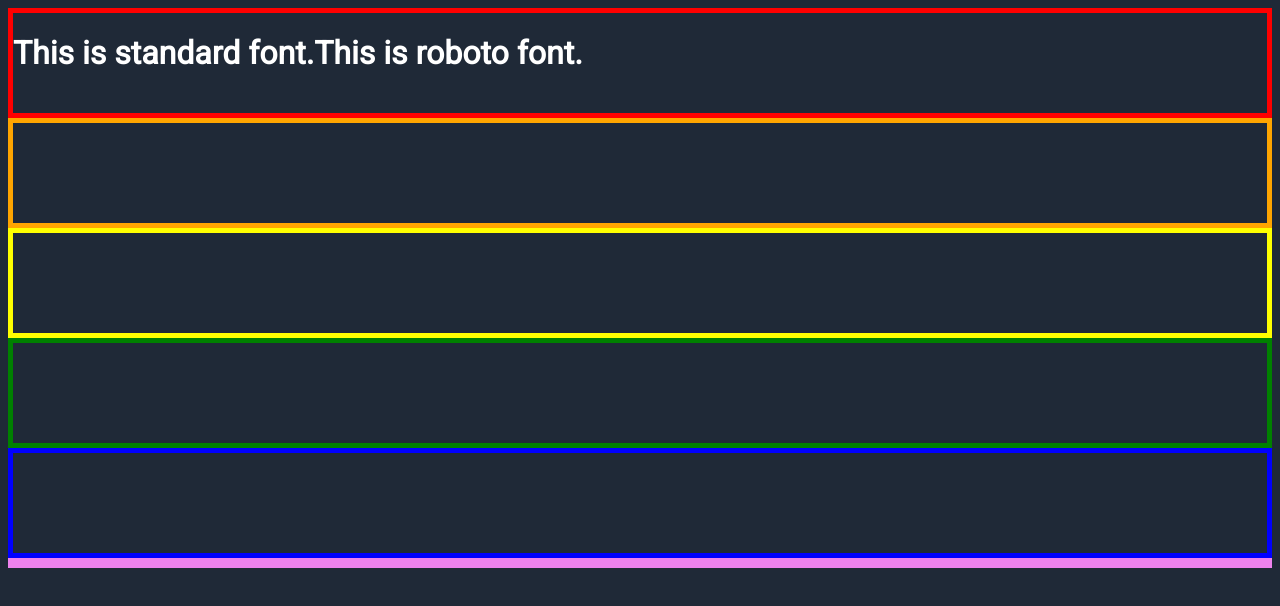
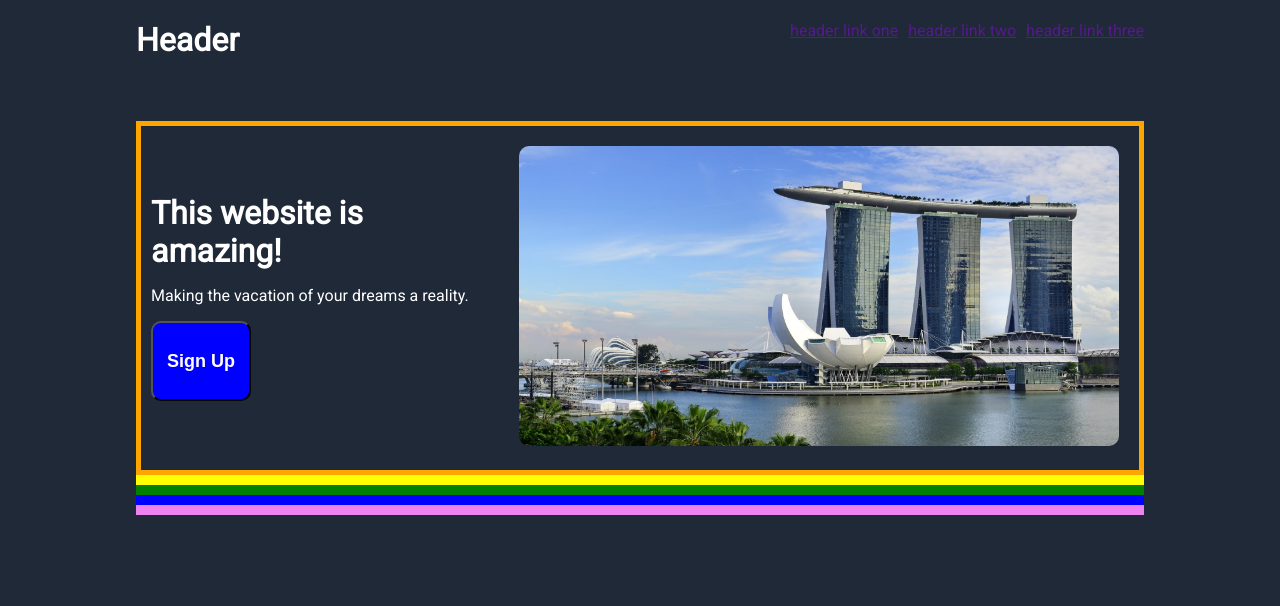
Before and after one commit to HRoyce/odin-landing-page, a plain HTML site: page index.html in a window 1280 px wide. Drawn offline with Linux system fonts and the light colour scheme.

Commit message:
Added the content and some formatting for the first section and header

```diff
--- a/index.html
+++ b/index.html
@@ -12,11 +12,26 @@
 </head>
 <body>
     <div id="header">
-        <h1>This is standard font.</h1>
-        <h1 class="roboto">This is roboto font.</h1>
+            <h1>Header</h1>
+            <div id="header-links">
+                <a href="">header link one</a>
+                <a href="">header link two</a>
+                <a href=>header link three</a>
+            </div>
+
     </div>
-    <div id="first"></div>
+    <div id="first">
+        <div id="intro">
+            <h1>This website is amazing!</h1>
+            <p>Making the vacation of your dreams a reality.</p>
+            <button>Sign Up</button>
+        </div>
+        <div id="bay"><img src=".\images\marinabay.jpg" alt=""></div>
+    </div>
+
+
     <div id="second"></div>
+
     <div id="third"></div>
     <div id="fourth"></div>
     <div id="footer"></div>
--- a/styles.css
+++ b/styles.css
@@ -4,46 +4,96 @@
     font-family: 'Roboto', sans-serif;
     display: flex;
     flex-direction: column;
+    padding-left: 10%;
+    padding-right: 10%;
+    padding-top:1%;
+    padding-bottom:1%;
+
 }
 #header{
-    border-style: solid;
+    /* border-style: solid;
     border-color:red;
-    border-width:5px;
+    border-width:2px; */
     height: 100px;
     display:flex;
     flex:1 1 1;
+    align-items: flex-start;
+    padding:0;
+}
+#header-links{
+    margin-left: auto;
+    display: flex;
+    justify-content: flex-end;
+    /* border-style: solid;
+    border-color:rgb(98, 0, 255);
+    border-width:2px; */
+    height:50px;
+    justify-content: space-between;
+    padding-top:0px;
+    gap:10px;
 }
 #first{
     border-style: solid;
     border-color:orange;
     border-width:5px;
-    height: 100px;
     display:flex;
-    flex:1 1 1;
+    justify-content: space-between;
+    align-items: center;
+
+}
+#intro{
+    display:flex;
+    flex:1;
+    flex-direction: column;
+    justify-content: center;
+    padding:10px;
+}
+button{
+    background-color: blue;
+    width: 100px;
+    height:80px;
+    border-radius: 10px;
+    color:white;
+    font-size:large;
+    font-weight: bolder;
+}
+#bay{
+    flex: 0;
+    padding:20px;
+   /*  border-style: solid;
+    border-width: 5px;
+    border-color:red;*/
+}
+
+#bay > img{
+
+    height:300px;
+    width:600px;
+    border-radius: 10px;
+}
+#first > div{
+
 }
 #second{
     border-style: solid;
     border-color:yellow;
     border-width:5px;
-    height: 100px;
-    display:flex;
-    flex:auto;
+
+
 }
 #third{
     border-style: solid;
     border-color:green;
     border-width:5px;
-    height: 100px;
     display:flex;
-    flex:auto;
+
 }
 #fourth{
     border-style: solid;
     border-color:blue;
     border-width:5px;
-    height: 100px;
     display:flex;
-    flex:auto;
+
 }
 #footer{
     border-style: solid;
@@ -53,3 +103,13 @@
     display:flex;
     flex: 0;
 }
+
+
+#header-links > a{
+
+
+}
+h1{
+    padding: 0;
+    margin: 0;
+}
```
Also changed, not shown: 01.png (added), 02.png (added), images/marinabay.jpg (added).
